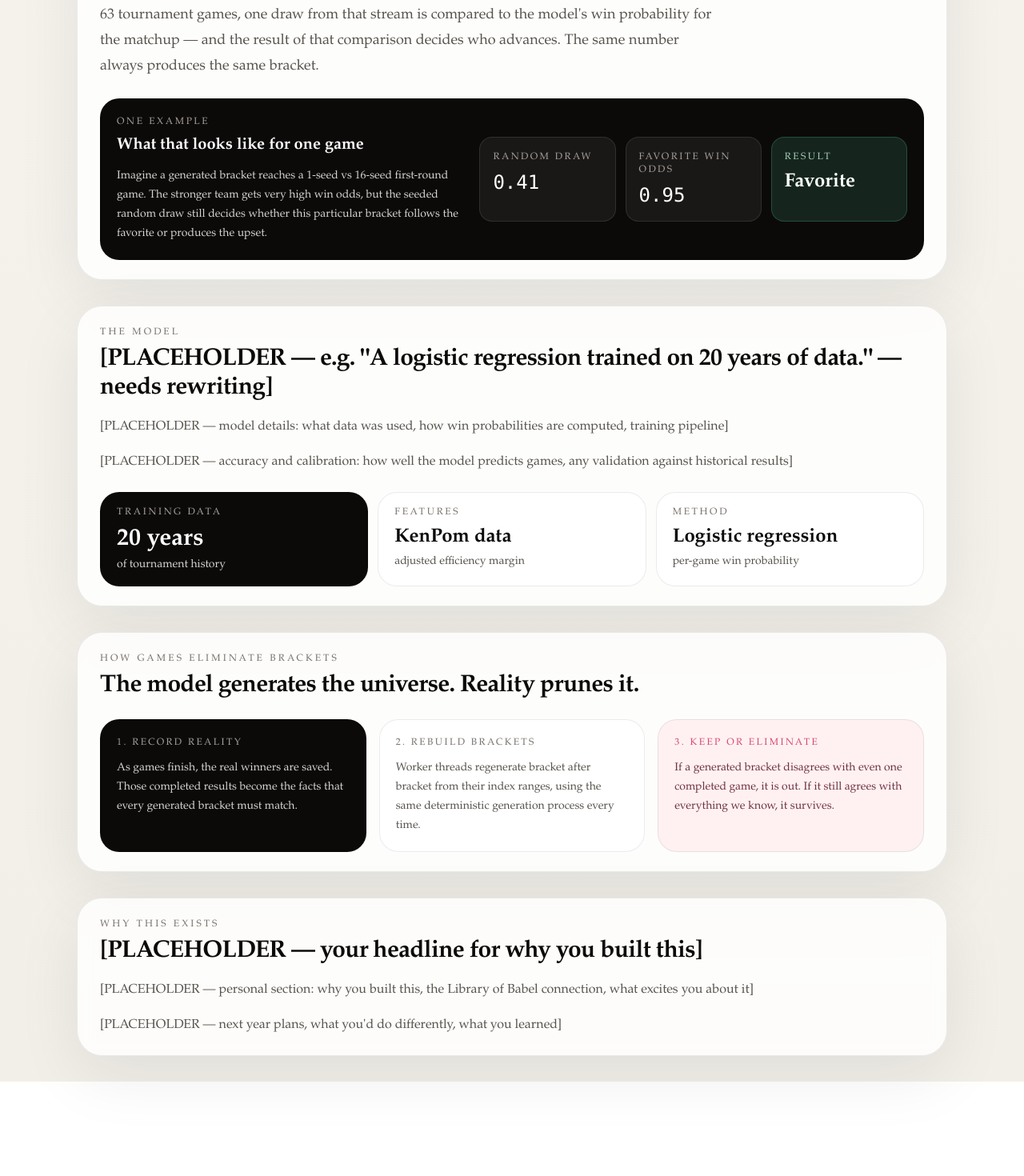
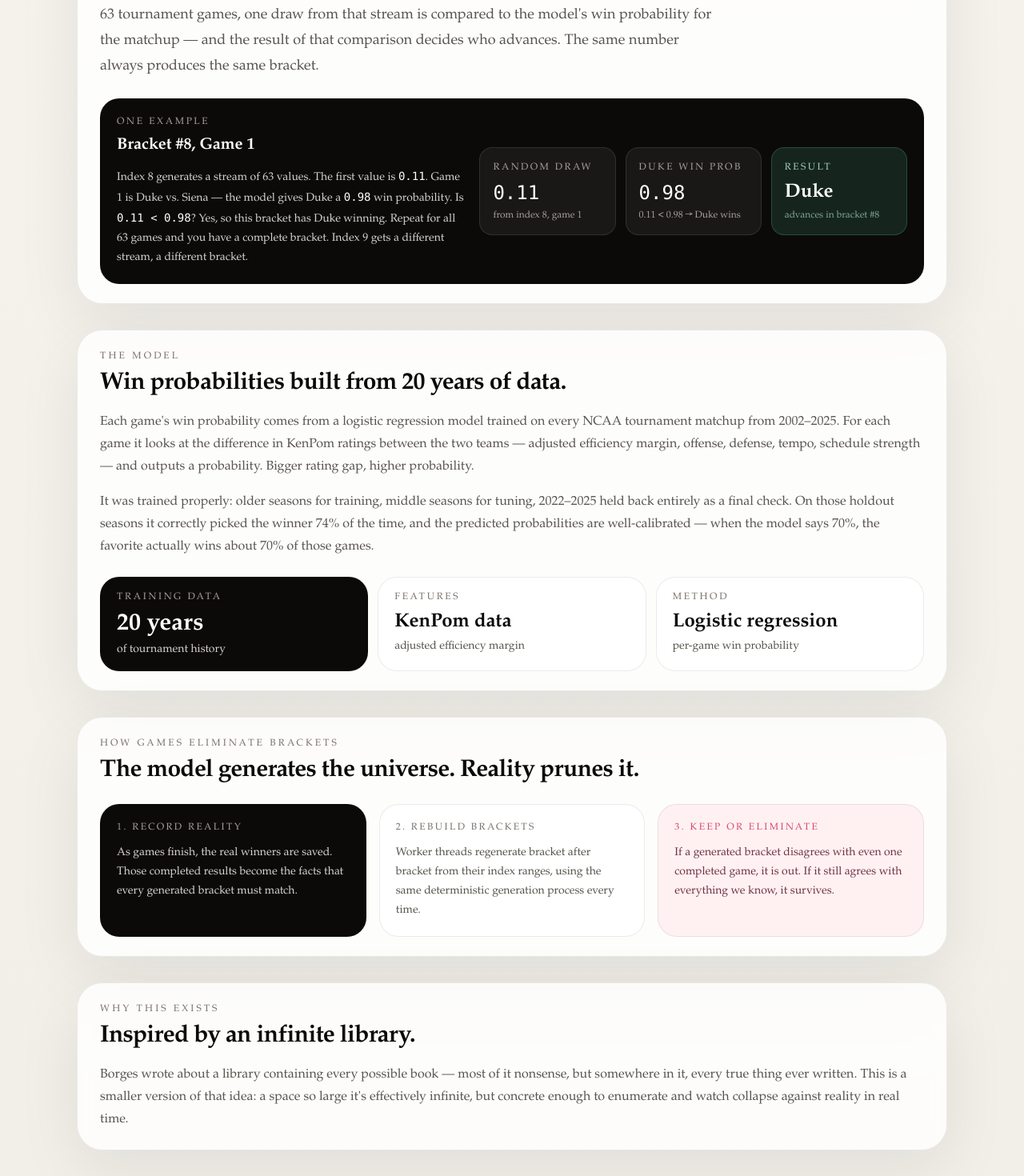
Before and after one commit to wsmartf/brackets, a Next.js app: page /about in a window 1280 px wide. Shown: the part 813-2283 px from the top of the page at 80% size. Before the commit the page ends 2165 px from the top, so only its background shows below. Built offline with nearby package versions, Linux system fonts and the light colour scheme.

Commit message:
Update about page

```diff
--- a/app/about/page.tsx
+++ b/app/about/page.tsx
@@ -25,12 +25,11 @@ export default function AboutPage() {
 
             <div className="mt-6 grid gap-6 lg:grid-cols-[1.1fr_0.9fr]">
               <div className="space-y-4">
-                {/* PLACEHOLDER: human writing needed */}
                 <p className="max-w-3xl text-lg leading-8 text-stone-800">
-                  [Write your intro here — 2-3 sentences on what this is and why it&apos;s interesting]
+                  There are 9.2 quintillion possible ways to fill out a March Madness bracket. This site tracks one billion of them — one per integer, generated on demand — and eliminates the ones that got games wrong as the tournament plays out.
                 </p>
                 <p className="max-w-3xl text-base leading-7 text-stone-600">
-                  [Continue the intro — how the site works at a high level, what a visitor will find here]
+                  Every completed game shrinks the universe. By the Elite Eight, the brackets still standing got every single result right. The question &ldquo;how many are left?&rdquo; turns out to be genuinely suspenseful.
                 </p>
               </div>
 
@@ -95,36 +94,36 @@ export default function AboutPage() {
                     One Example
                   </p>
                   <h3 className="mt-2 text-xl font-semibold">
-                    What that looks like for one game
+                    Bracket #8, Game 1
                   </h3>
                   <p className="mt-3 text-sm leading-6 text-stone-300">
-                    Imagine a generated bracket reaches a 1-seed vs 16-seed
-                    first-round game. The stronger team gets very high win odds,
-                    but the seeded random draw still decides whether this
-                    particular bracket follows the favorite or produces the upset.
+                    Index 8 generates a stream of 63 values. The first value is <span className="font-mono text-white">0.11</span>. Game 1 is Duke vs. Siena — the model gives Duke a <span className="font-mono text-white">0.98</span> win probability. Is <span className="font-mono text-white">0.11 &lt; 0.98</span>? Yes, so this bracket has Duke winning. Repeat for all 63 games and you have a complete bracket. Index 9 gets a different stream, a different bracket.
                   </p>
                 </div>
 
                 <div className="grid gap-3 sm:grid-cols-3">
                   <div className="rounded-2xl border border-white/10 bg-white/6 p-4">
                     <p className="text-xs uppercase tracking-[0.2em] text-stone-400">
-                      Random Draw
+                      Random draw
                     </p>
-                    <p className="mt-2 font-mono text-2xl text-white">0.41</p>
+                    <p className="mt-2 font-mono text-2xl text-white">0.11</p>
+                    <p className="mt-1 text-xs text-stone-400">from index 8, game 1</p>
                   </div>
                   <div className="rounded-2xl border border-white/10 bg-white/6 p-4">
                     <p className="text-xs uppercase tracking-[0.2em] text-stone-400">
-                      Favorite Win Odds
+                      Duke win prob
                     </p>
-                    <p className="mt-2 font-mono text-2xl text-white">0.95</p>
+                    <p className="mt-2 font-mono text-2xl text-white">0.98</p>
+                    <p className="mt-1 text-xs text-stone-400">0.11 &lt; 0.98 → Duke wins</p>
                   </div>
                   <div className="rounded-2xl border border-emerald-300/20 bg-emerald-300/12 p-4">
                     <p className="text-xs uppercase tracking-[0.2em] text-emerald-100/80">
                       Result
                     </p>
                     <p className="mt-2 text-2xl font-semibold text-white">
-                      Favorite
+                      Duke
                     </p>
+                    <p className="mt-1 text-xs text-emerald-100/60">advances in bracket #8</p>
                   </div>
                 </div>
               </div>
@@ -138,16 +137,15 @@ export default function AboutPage() {
             </p>
             {/* PLACEHOLDER: human writing needed */}
             <h2 className="mt-2 text-2xl font-semibold tracking-tight text-stone-950 sm:text-3xl">
-              [PLACEHOLDER — e.g. &quot;A logistic regression trained on 20 years of data.&quot; — needs rewriting]
+              Win probabilities built from 20 years of data.
             </h2>
 
             <div className="mt-4 space-y-4 text-sm leading-7 text-stone-600 sm:text-base">
-              {/* PLACEHOLDER: human writing needed */}
               <p>
-                [PLACEHOLDER — model details: what data was used, how win probabilities are computed, training pipeline]
+                Each game&apos;s win probability comes from a logistic regression model trained on every NCAA tournament matchup from 2002–2025. For each game it looks at the difference in KenPom ratings between the two teams — adjusted efficiency margin, offense, defense, tempo, schedule strength — and outputs a probability. Bigger rating gap, higher probability.
               </p>
               <p>
-                [PLACEHOLDER — accuracy and calibration: how well the model predicts games, any validation against historical results]
+                It was trained properly: older seasons for training, middle seasons for tuning, 2022–2025 held back entirely as a final check. On those holdout seasons it correctly picked the winner 74% of the time, and the predicted probabilities are well-calibrated — when the model says 70%, the favorite actually wins about 70% of those games.
               </p>
             </div>
 
@@ -229,15 +227,11 @@ export default function AboutPage() {
             </p>
             {/* PLACEHOLDER: human writing needed */}
             <h2 className="mt-2 text-2xl font-semibold tracking-tight text-stone-950 sm:text-3xl">
-              [PLACEHOLDER — your headline for why you built this]
+              Inspired by an infinite library.
             </h2>
             <div className="mt-4 space-y-4 text-sm leading-7 text-stone-600 sm:text-base">
-              {/* PLACEHOLDER: human writing needed */}
               <p>
-                [PLACEHOLDER — personal section: why you built this, the Library of Babel connection, what excites you about it]
-              </p>
-              <p>
-                [PLACEHOLDER — next year plans, what you&apos;d do differently, what you learned]
+                Borges wrote about a library containing every possible book — most of it nonsense, but somewhere in it, every true thing ever written. This is a smaller version of that idea: a space so large it&apos;s effectively infinite, but concrete enough to enumerate and watch collapse against reality in real time.
               </p>
             </div>
           </section>
```
Also changed, not shown: 1 other file (tests, documents, lock files or other folders).
